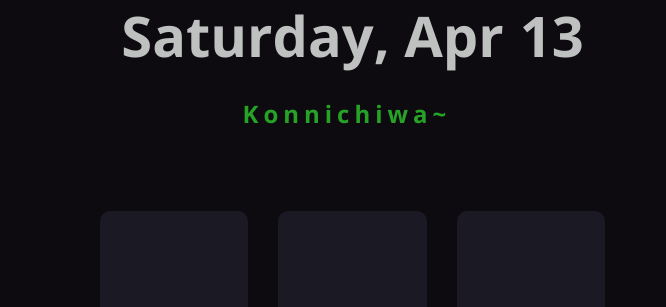
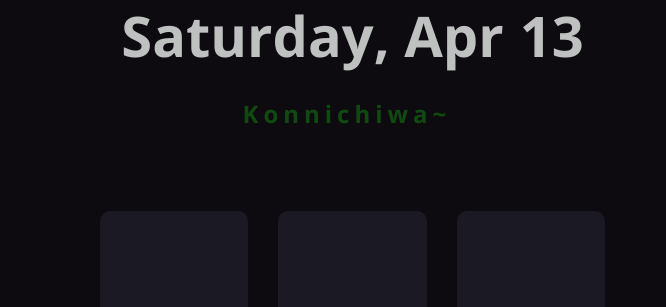
Before and after one commit to NCTona/StartupPage, a website: page index.html in a window 1280 px wide. Shown: the part 224-531 px from the top of the page, 0-666 px from the left. Drawn offline with nearby package versions, Linux system fonts and the light colour scheme; grey boxes are pictures that could not be loaded.

Commit message:
Update colors.css

```diff
--- a/colors.css
+++ b/colors.css
@@ -12,7 +12,7 @@
     --color0: #1B1923;
     --color1: #616B80;
     --color2: #70B3B4;
-    --color3: #26a326;
+    --color3: #114a11;
     --color4: #70B3B4;
     --color5: #A9C370;
     --color6: #EFDFC5;
```
